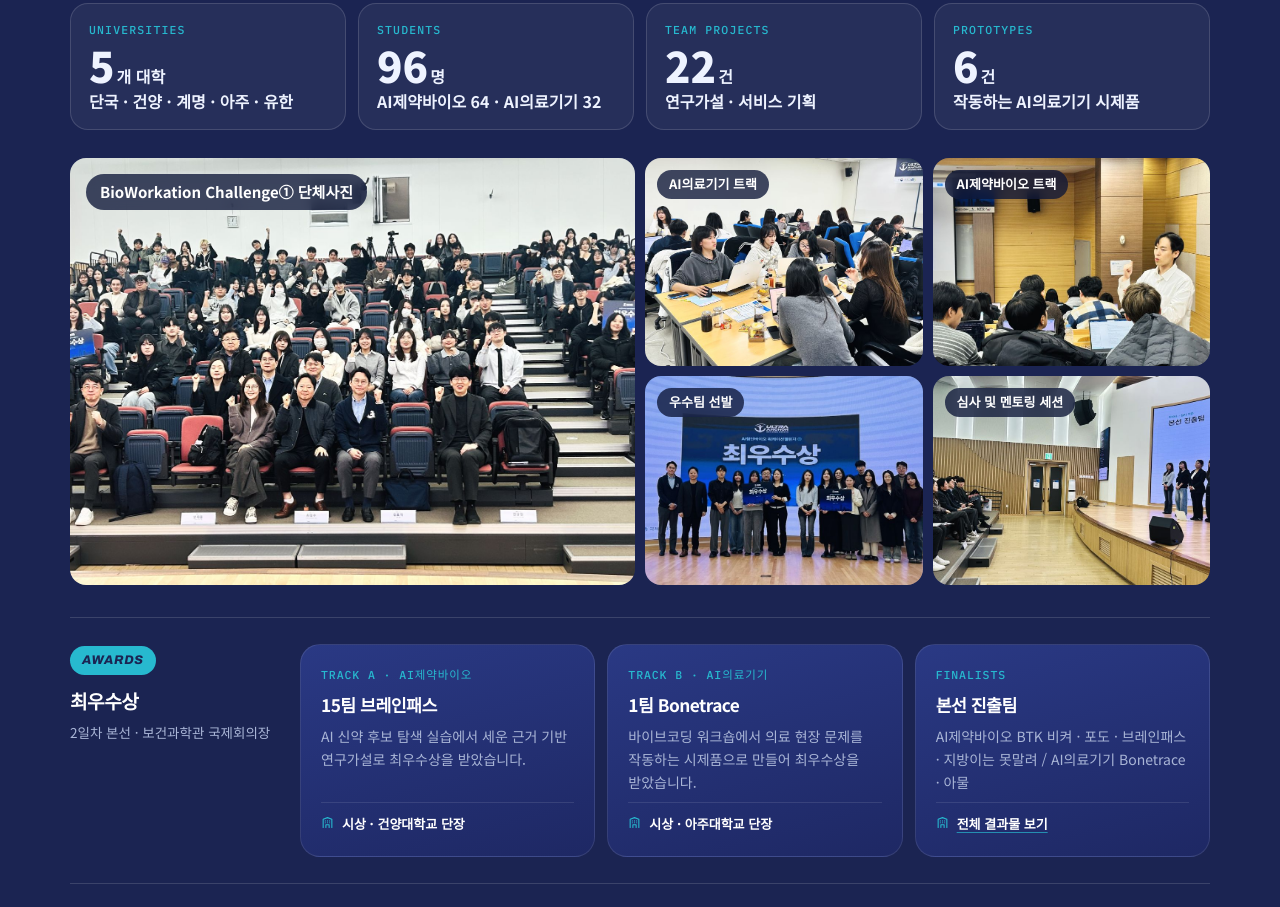
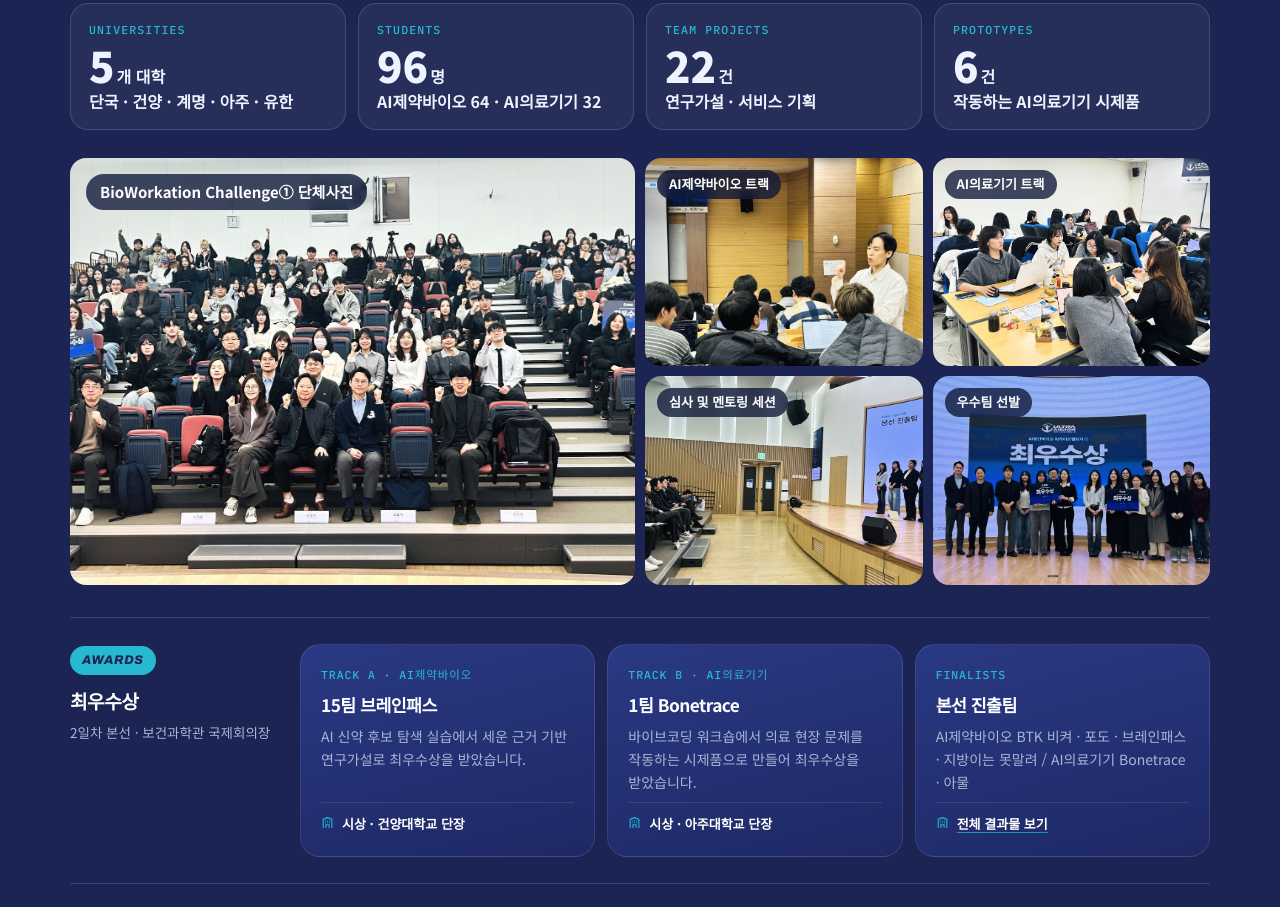
Before and after one commit to aibioultra/stargate, a plain HTML site: page index.html in a window 1280 px wide. Shown: the part 5721-6628 px from the top of the page. Drawn offline with Linux system fonts and the light colour scheme.

Commit message:
챌린지① 사진 순서 변경
Co-Authored-By: Claude Opus 5.5 <noreply@anthropic.com>
Claude-Session: https://claude.ai/code/session_01E6iJUbKTjGLTLfJKGUUinq

```diff
--- a/index.html
+++ b/index.html
@@ -1313,10 +1313,10 @@ fieldset.fld legend{padding:0;margin-bottom:6px}
   /* 챌린지① 현장 사진: assets/challenge1/ 에 넣고 파일명을 아래에 적으면 표시됩니다 */
   const PHOTOS = [
     { f: 'c1-01.jpg', t: 'BioWorkation Challenge① 단체사진', alt: '챌린지① 참가 학생과 교원 단체 사진' },
+    { f: 'c1-03.jpg', t: 'AI제약바이오 트랙', alt: 'AI제약바이오 트랙 실습' },
     { f: 'c1-02.jpg', t: 'AI의료기기 트랙', alt: 'AI의료기기 트랙 팀 실습' },
-    { f: 'c1-03.jpg', t: 'AI제약바이오 트랙', alt: 'AI제약바이오 트랙 실습' },
-    { f: 'c1-04.jpg', t: '우수팀 선발', alt: '최우수상 수상팀 기념 촬영' },
-    { f: 'c1-05.jpg', t: '심사 및 멘토링 세션', alt: '본선 진출팀 발표와 심사' }
+    { f: 'c1-05.jpg', t: '심사 및 멘토링 세션', alt: '본선 진출팀 발표와 심사' },
+    { f: 'c1-04.jpg', t: '우수팀 선발', alt: '최우수상 수상팀 기념 촬영' }
   ];
   (() => { const g = $('#gallery'); if (!g || !PHOTOS.length) return;
     g.innerHTML = PHOTOS.map((p, i) => `<figure class="${i === 0 ? 'w2' : ''}"><img src="assets/challenge1/${p.f}" alt="${p.alt}" loading="lazy"><figcaption>${p.t}</figcaption></figure>`).join('');
```
